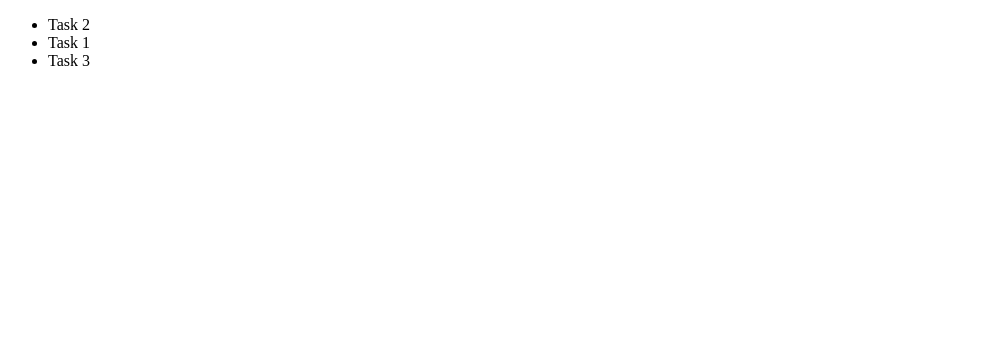
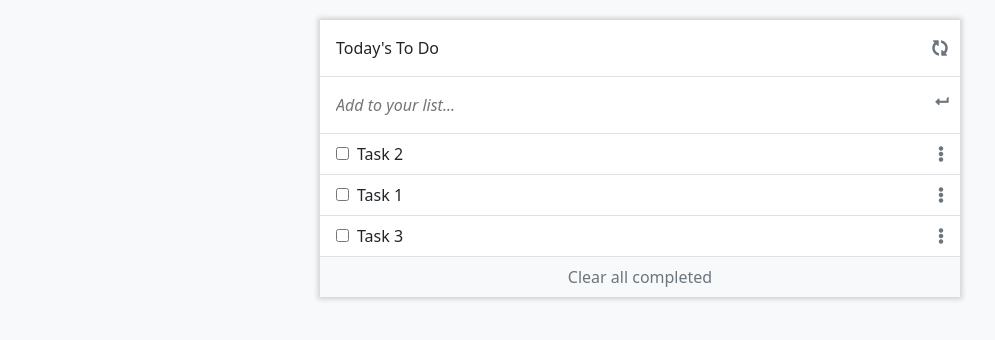
Before and after one commit to Ghiftee/To-do-list, a website built with webpack: page src/index.html in a window 1280 px wide. Shown: the whole page, without its empty margins (0-995 px from the left). Built offline with nearby package versions, Linux system fonts and the light colour scheme.

Commit message:
Add styling

```diff
--- a/src/css/styles.scss
+++ b/src/css/styles.scss
@@ -1,3 +1,34 @@
-.hello {
-    color: red;
+* {
+  margin: 0;
+  padding: 0;
 }
+
+body {
+  display: flex;
+  justify-content: center;
+  margin-top: 20px;
+}
+
+.no-list-style {
+  list-style-type: none;
+}
+
+.no-focus:focus {
+  outline: none;
+}
+
+.box-shadow {
+  box-shadow: 0px 0px 5px 2px #cecece;
+}
+
+.rotate-90 {
+  transform: rotate(90deg);
+}
+
+.placeholder-italic::placeholder {
+  font-style: italic;
+}
+
+.font-sm {
+  font-size: smaller;
+}
--- a/src/index.html
+++ b/src/index.html
@@ -2,13 +2,27 @@
 <html lang="en">
 <head>
     <meta charset="UTF-8">
-    <meta http-equiv="X-UA-Compatible" content="IE=edge">
     <meta name="viewport" content="width=device-width, initial-scale=1.0">
-    <title>Webpack exercise</title>
+    <link href="https://cdn.jsdelivr.net/npm/bootstrap@5.0.2/dist/css/bootstrap.min.css" rel="stylesheet" integrity="sha384-EVSTQN3/azprG1Anm3QDgpJLIm9Nao0Yz1ztcQTwFspd3yD65VohhpuuCOmLASjC" crossorigin="anonymous">
+    <link rel="stylesheet" href="https://cdnjs.cloudflare.com/ajax/libs/font-awesome/5.15.3/css/all.min.css" integrity="sha512-iBBXm8fW90+nuLcSKlbmrPcLa0OT92xO1BIsZ+ywDWZCvqsWgccV3gFoRBv0z+8dLJgyAHIhR35VZc2oM/gI1w==" crossorigin="anonymous" referrerpolicy="no-referrer" />
+    <title>Webpack Exercise</title>
 </head>
-<body>
-    <ul id="task-list">
+<body class="bg-light">
+    <main class="box-shadow bg-white col-md-6 col-sm-8">
+        <div class="border-bottom p-3 d-flex justify-content-between">
+            <p class="m-0">Today's To Do</p>
+            <i class="fa fa-sync-alt text-muted rotate-90"></i>
+        </div>
+        <div class="border-bottom p-3 d-flex justify-content-between">
+            <input type="text" class="border-0 no-focus placeholder-italic" placeholder="Add to your list...">
+            <i class="fa fa-level-down-alt rotate-90 h6 font-sm text-muted"></i>
+        </div>
+        <div>
+            <ul id="task-list" class="no-list-style p-0 m-0">
 
-    </ul>
+            </ul>
+        </div>
+        <div class="text-center p-2 bg-light text-muted">Clear all completed</div>
+    </div>
 </body>
 </html>
--- a/src/index.js
+++ b/src/index.js
@@ -19,18 +19,20 @@ const tasks = [
 ];
 
 function populate() {
-    // Got element by id from html
     const taskList = document.getElementById('task-list');
-    // Cleared anything in the taskList previously
     taskList.innerHTML = '';
-    // Loop over tasks array but first sort according to index
     const sortedTask = tasks.sort((a,b) => a.index - b.index);
     sortedTask.forEach((task) => {
-        // Create a new list item
         const listItem = document.createElement('li');
-        // set list item text to description
-        listItem.innerHTML = task.description
-        // add li element to ul in html with id of task-list
+        listItem.classList.add("border-bottom", "p-3", "pt-2", "pb-2", "d-flex", "flex-row", "justify-content-between", "align-items-center");
+        const spanItem = document.createElement('span');
+        const checkBox = document.createElement('input');
+        checkBox.type = 'checkbox';
+        checkBox.classList.add('me-2');
+        const menu = document.createElement('i');
+        menu.classList.add('fa', 'fa-ellipsis-v', 'text-secondary');
+        spanItem.append(checkBox, task.description);
+        listItem.append(spanItem, menu);
         taskList.append(listItem);
     })
 }
```
Also changed, not shown: src/css/styles.css, 1 other file.
